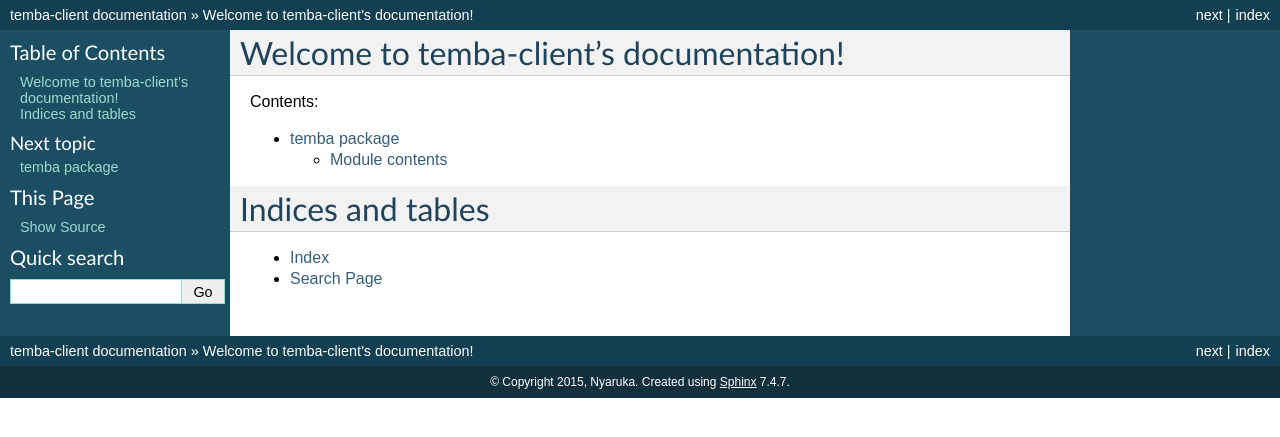
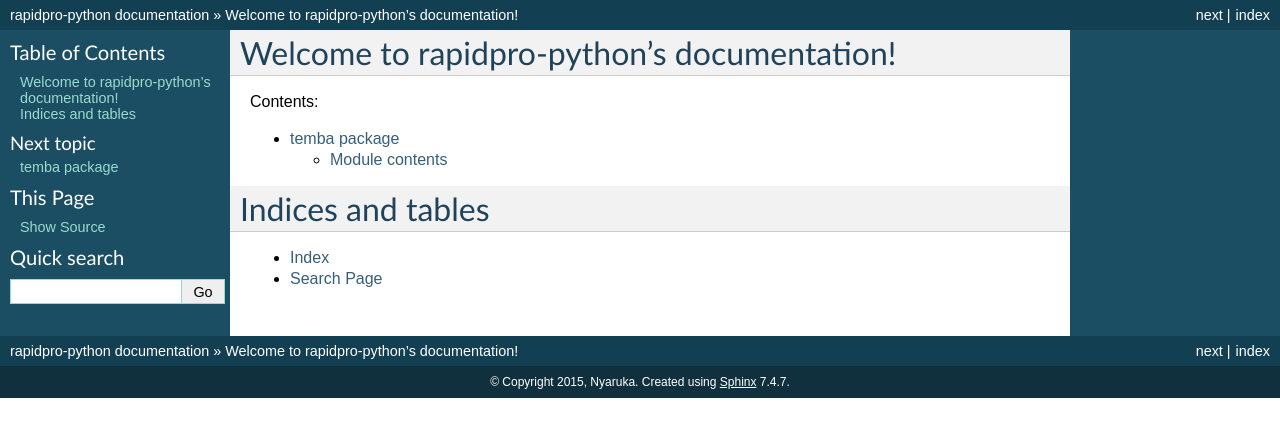
Before and after one commit to rapidpro/rapidpro-python, a Sphinx documentation site: the page built from docs/index.rst, in a window 1280 px wide. Shown: the top 437 px of the page. Built offline with Sphinx 7.4.7, drawn with Linux system fonts in a browser that asks for light colours.

Commit message:
Changed project name in docs to rapidpro-python

```diff
--- a/docs/conf.py
+++ b/docs/conf.py
@@ -46,7 +46,7 @@
 master_doc = 'index'
 
 # General information about the project.
-project = u'temba-client'
+project = u'rapidpro-python'
 copyright = u'2015, Nyaruka'
 
 # The version info for the project you're documenting, acts as replacement for
--- a/docs/index.rst
+++ b/docs/index.rst
@@ -3,7 +3,7 @@
    You can adapt this file completely to your liking, but it should at least
    contain the root `toctree` directive.
 
-Welcome to temba-client's documentation!
+Welcome to rapidpro-python's documentation!
 ==================================================
 
 Contents:
```
